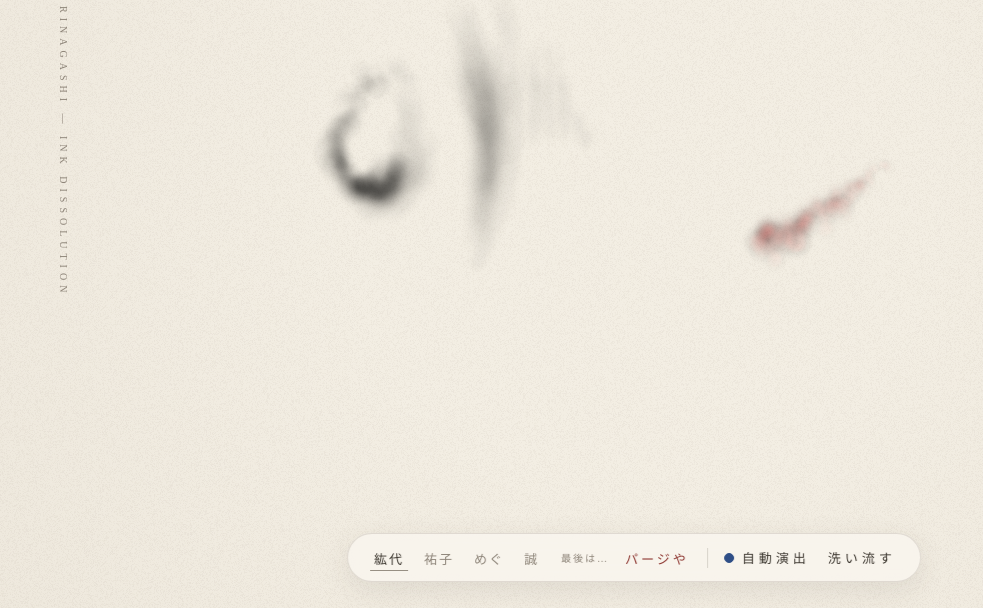
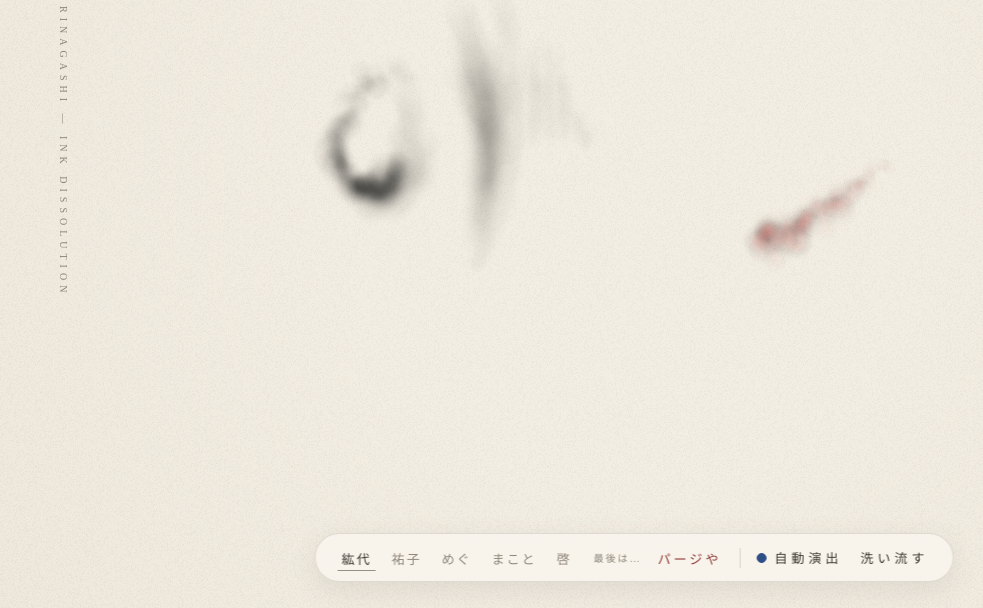
Before and after one commit to makoto-sanekata/rinagashi, a plain HTML site: page index.html in a window 1280 px wide. Shown: the part 192-800 px from the top of the page, without its empty margins (6-989 px from the left). Drawn offline with Linux system fonts and the light colour scheme; animation ran at ten frames a second.

Commit message:
feat: 言葉セットを5人分に更新・パージは「お前らパージや！！！」・崩壊中に写真がズームインする構成に
Co-Authored-By: Claude Fable 5 <noreply@anthropic.com>

```diff
--- a/index.html
+++ b/index.html
@@ -160,13 +160,14 @@ const GLYPH_SAMPLE_STEP = 4;        // グリフを点群化する間引き幅
 
 // 選ぶ名前（label）と、タップで書かれるメッセージ（text）、その墨色
 const PHRASES = [
-  { label: '紘代', text: '結論からしゃべれ', color: '#bc4540' },
-  { label: '祐子', text: 'コネんな', color: '#2e4e86' },
-  { label: 'めぐ', text: 'ありさに聞け', color: '#41785c' },
-  { label: '誠', text: 'クビです', color: '#6b4a7e' },
+  { label: '紘代', text: 'だまっとけ！', color: '#bc4540' },
+  { label: '祐子', text: '話しきけ！', color: '#2e4e86' },
+  { label: 'めぐ', text: 'ありさに聞け！', color: '#41785c' },
+  { label: 'まこと', text: 'おもんないねん！', color: '#6b4a7e' },
+  { label: '啓', text: '順調です♡', color: '#c2587e' },
 ];
 // 最後に押す言葉。押すと画面の文字が崩れ落ちる
-const PURGE_PHRASE = { label: 'パージや', text: 'パージや', color: '#2a2833' };
+const PURGE_PHRASE = { label: 'パージや', text: 'お前らパージや！！！', color: '#2a2833' };
 const PURGE_DELAY_S = 1.0;          // 「パージや」を読ませてから崩すまでの間
 const PURGE_DURATION_S = 2.4;       // 崩れ落ち演出の長さ
 const PURGE_GRAVITY = 700;          // 崩れ落ちる粒子の重力
@@ -498,9 +499,6 @@ function tick(ts) {
       } else {
         purgeStartAt = -1;
         purgeEndAt = -1;
-        // 崩れ落ちた後、フィナーレ写真が徐々に大きくなりながら現れる
-        finaleShowAt = elapsedSec + 0.4;
-        finaleHideAt = finaleShowAt + 7;
       }
     }
     if (frameCount % TEXT_BLUR_INTERVAL_FRAMES === 0) selfBlur(textCanvas, tctx, TEXT_BLUR_RADIUS_PX);
@@ -604,6 +602,9 @@ purgeBtn.addEventListener('click', () => {
   spawnPhrase(textCanvas.width / 2, textCanvas.height * 0.45, PURGE_PHRASE, 2.8, 4.2);
   purgeStartAt = elapsedSec + PURGE_DELAY_S;
   purgeEndAt = purgeStartAt + PURGE_DURATION_S;
+  // 崩れ落ちの最中から、フィナーレ写真が徐々に大きくなりながら現れる
+  finaleShowAt = purgeStartAt + 1.0;
+  finaleHideAt = finaleShowAt + 8;
 });
 phrasesEl.appendChild(purgeBtn);
 
```
Also changed, not shown: 1 other file.
